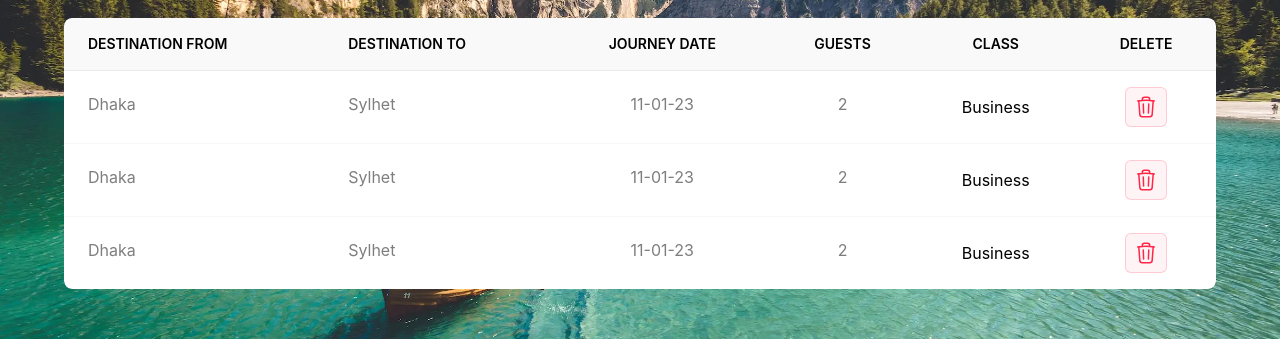
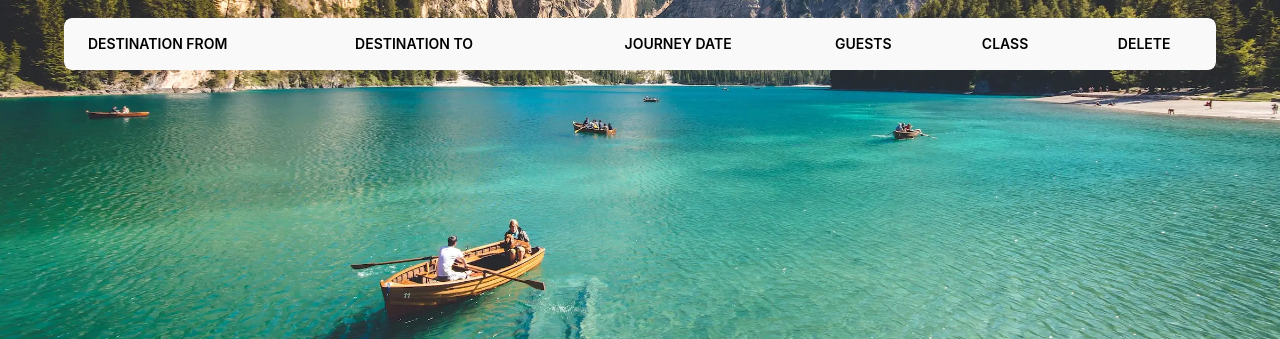
Before and after one commit to moniruzzaman01/redux-flight_booking_application, a React (Vite) app: page / in a window 1280 px wide. Shown: the part 355-694 px from the top of the page. Built offline with nearby package versions, Linux system fonts and the light colour scheme.

Commit message:
book button is now functional

```diff
--- a/src/App.jsx
+++ b/src/App.jsx
@@ -1,13 +1,9 @@
-import { useSelector } from "react-redux";
 import "./App.css";
 import Form from "./components/Form";
 import Header from "./components/Header";
 import Table from "./components/Table";
 
 function App() {
-  const booking = useSelector((state) => state.booking);
-  console.log(booking);
-
   return (
     <>
       <Header />
--- a/src/components/Form.jsx
+++ b/src/components/Form.jsx
@@ -10,10 +10,10 @@ function Form() {
     const destinationTo = e.target.to.value;
     const date = e.target.date.value;
     const guests = e.target.guests.value;
-    const ticketclass = e.target.ticketClass.value;
-    // console.log({ destinationFrom, destinationTo, date, guests, ticketclass });
+    const ticketClass = e.target.ticketClass.value;
+    // console.log({ destinationFrom, destinationTo, date, guests, ticketClass });
     dispatch(
-      addBooking({ destinationFrom, destinationTo, date, guests, ticketclass })
+      addBooking({ destinationFrom, destinationTo, date, guests, ticketClass })
     );
   };
 
@@ -30,9 +30,9 @@ function Form() {
             id="lws-from"
             required
           >
-            {/* <option value="" hidden>
+            <option value="" hidden>
               Please Select
-            </option> */}
+            </option>
             <option>Dhaka</option>
             <option>Sylhet</option>
             <option>Saidpur</option>
@@ -52,9 +52,9 @@ function Form() {
             id="lws-to"
             required
           >
-            {/* <option value="" hidden>
+            <option value="" hidden>
               Please Select
-            </option> */}
+            </option>
             <option>Dhaka</option>
             <option>Sylhet</option>
             <option>Saidpur</option>
@@ -86,9 +86,9 @@ function Form() {
             id="lws-guests"
             required
           >
-            {/* <option value="" hidden>
+            <option value="" hidden>
               Please Select
-            </option> */}
+            </option>
             <option value="1">1 Person</option>
             <option value="2">2 Persons</option>
             <option value="3">3 Persons</option>
@@ -108,9 +108,9 @@ function Form() {
             id="lws-ticketClass"
             required
           >
-            {/* <option value="" hidden>
+            <option value="" hidden>
               Please Select
-            </option> */}
+            </option>
             <option>Business</option>
             <option>Economy</option>
           </select>
--- a/src/components/Table.jsx
+++ b/src/components/Table.jsx
@@ -1,4 +1,8 @@
+import { useSelector } from "react-redux";
+
 function Table() {
+  const bookings = useSelector((state) => state.booking);
+  console.log(bookings);
   return (
     <table className="booking-table">
       <thead className="bg-gray-100/50">
@@ -13,23 +17,24 @@ function Table() {
       </thead>
       <tbody className="divide-y divide-gray-300/20" id="lws-previewBooked">
         {/* <!-- Row 1 --> */}
-        <tr className="lws-bookedTable text-black">
+        {bookings.map((booking, key) => (
+          <tr key={key} className="lws-bookedTable text-black">
             <td className="px-6 py-4">
               <div className="flex items-center space-x-3">
-              <p className="lws-bookedFrom">Dhaka</p>
+                <p className="lws-bookedFrom">{booking.destinationFrom}</p>
               </div>
             </td>
             <td className="px-6 py-4">
-            <p className="lws-bookedTo">Sylhet</p>
+              <p className="lws-bookedTo">{booking.destinationTo}</p>
             </td>
             <td className="px-6 py-4 text-center">
-            <p className="lws-bookedDate">11-01-23</p>
+              <p className="lws-bookedDate">{booking.date}</p>
             </td>
             <td className="px-6 py-4 text-center">
-            <p className="lws-bookedGustes">2</p>
+              <p className="lws-bookedGustes">{booking.guests}</p>
             </td>
             <td className="px-6 py-4 text-center">
-            <span className="lws-bookedClass"> Business </span>
+              <span className="lws-bookedClass"> {booking.ticketClass} </span>
             </td>
             <td className="px-6 py-4 text-center">
               <div className="flex justify-center gap-4">
@@ -52,88 +57,7 @@ function Table() {
               </div>
             </td>
           </tr>
-
-        {/* <!-- Row 2 --> */}
-        <tr className="lws-bookedTable text-black">
-          <td className="px-6 py-4">
-            <div className="flex items-center space-x-3">
-              <p className="lws-bookedFrom">Dhaka</p>
-            </div>
-          </td>
-          <td className="px-6 py-4">
-            <p className="lws-bookedTo">Sylhet</p>
-          </td>
-          <td className="px-6 py-4 text-center">
-            <p className="lws-bookedDate">11-01-23</p>
-          </td>
-          <td className="px-6 py-4 text-center">
-            <p className="lws-bookedGustes">2</p>
-          </td>
-          <td className="px-6 py-4 text-center">
-            <span className="lws-bookedClass"> Business </span>
-          </td>
-          <td className="px-6 py-4 text-center">
-            <div className="flex justify-center gap-4">
-              <button className="lws-remove">
-                <svg
-                  xmlns="http://www.w3.org/2000/svg"
-                  fill="none"
-                  viewBox="0 0 24 24"
-                  strokeWidth="1.5"
-                  stroke="currentColor"
-                  className="w-6 h-6"
-                >
-                  <path
-                    strokeLinecap="round"
-                    strokeLinejoin="round"
-                    d="M14.74 9l-.346 9m-4.788 0L9.26 9m9.968-3.21c.342.052.682.107 1.022.166m-1.022-.165L18.16 19.673a2.25 2.25 0 01-2.244 2.077H8.084a2.25 2.25 0 01-2.244-2.077L4.772 5.79m14.456 0a48.108 48.108 0 00-3.478-.397m-12 .562c.34-.059.68-.114 1.022-.165m0 0a48.11 48.11 0 013.478-.397m7.5 0v-.916c0-1.18-.91-2.164-2.09-2.201a51.964 51.964 0 00-3.32 0c-1.18.037-2.09 1.022-2.09 2.201v.916m7.5 0a48.667 48.667 0 00-7.5 0"
-                  />
-                </svg>
-              </button>
-            </div>
-          </td>
-        </tr>
-
-        {/* <!-- Row 3 --> */}
-        <tr className="lws-bookedTable text-black">
-          <td className="px-6 py-4">
-            <div className="flex items-center space-x-3">
-              <p className="lws-bookedFrom">Dhaka</p>
-            </div>
-          </td>
-          <td className="px-6 py-4">
-            <p className="lws-bookedTo">Sylhet</p>
-          </td>
-          <td className="px-6 py-4 text-center">
-            <p className="lws-bookedDate">11-01-23</p>
-          </td>
-          <td className="px-6 py-4 text-center">
-            <p className="lws-bookedGustes">2</p>
-          </td>
-          <td className="px-6 py-4 text-center">
-            <span className="lws-bookedClass"> Business </span>
-          </td>
-          <td className="px-6 py-4 text-center">
-            <div className="flex justify-center gap-4">
-              <button className="lws-remove">
-                <svg
-                  xmlns="http://www.w3.org/2000/svg"
-                  fill="none"
-                  viewBox="0 0 24 24"
-                  strokeWidth="1.5"
-                  stroke="currentColor"
-                  className="w-6 h-6"
-                >
-                  <path
-                    strokeLinecap="round"
-                    strokeLinejoin="round"
-                    d="M14.74 9l-.346 9m-4.788 0L9.26 9m9.968-3.21c.342.052.682.107 1.022.166m-1.022-.165L18.16 19.673a2.25 2.25 0 01-2.244 2.077H8.084a2.25 2.25 0 01-2.244-2.077L4.772 5.79m14.456 0a48.108 48.108 0 00-3.478-.397m-12 .562c.34-.059.68-.114 1.022-.165m0 0a48.11 48.11 0 013.478-.397m7.5 0v-.916c0-1.18-.91-2.164-2.09-2.201a51.964 51.964 0 00-3.32 0c-1.18.037-2.09 1.022-2.09 2.201v.916m7.5 0a48.667 48.667 0 00-7.5 0"
-                  />
-                </svg>
-              </button>
-            </div>
-          </td>
-        </tr>
+        ))}
       </tbody>
     </table>
   );
--- a/src/redux/booking_management/bookingReducer.js
+++ b/src/redux/booking_management/bookingReducer.js
@@ -5,7 +5,7 @@ const initialState = [];
 const bookingReducer = (state = initialState, action) => {
   switch (action.type) {
     case ADD:
-      return [...state, action.payload.data];
+      return [...state, { id: state.length, ...action.payload.data }];
     case DELETE:
       console.log("delete");
       return [...state];
```
Lines whose indentation alone changed are shown as unchanged.
